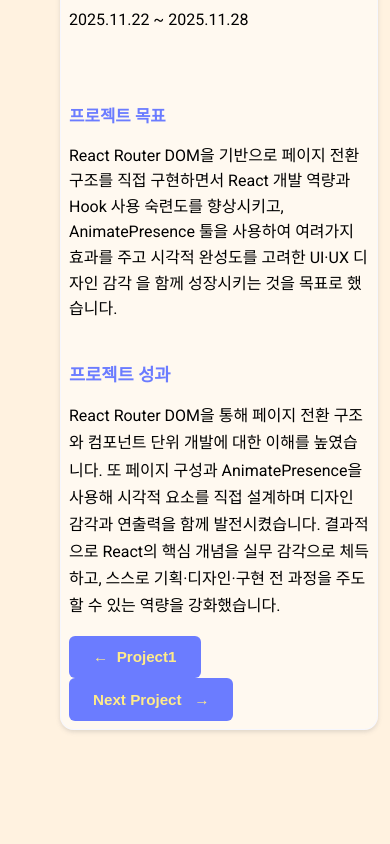
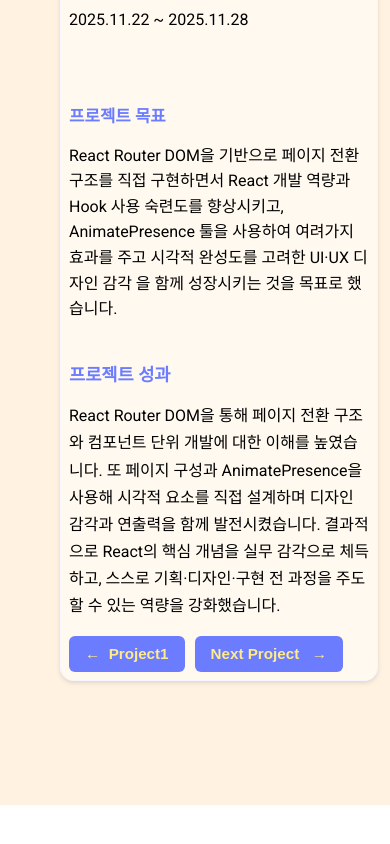
Before and after one commit to dasomchun/Portfolio, a React (Vite) app in the folder Portfolio/: page /#/project2 in a window 390 px wide. Shown: the part 924-1768 px from the top of the page. After the commit the page ends 1729 px from the top, so only its background shows below. Built offline with nearby package versions, Linux system fonts and the light colour scheme.

Commit message:
asadasdsd

```diff
--- a/Portfolio/src/conponents/Project1.css
+++ b/Portfolio/src/conponents/Project1.css
@@ -267,11 +267,9 @@
   .port1-stats {
     grid-template-columns: 1fr;
   }
+
   .port1-buttons {
-    margin-top: 2.5rem;
-  }
-  .port1-buttons {
-    max-width: 150px;
+    max-width: 200px;
     margin: 0 auto;
   }
   .btn-primary {
@@ -283,7 +281,6 @@
     border-radius: 6px;
     font-size: 0.95rem;
     font-weight: 700;
-    width: 30px;
     cursor: pointer;
     transition: background 0.3s ease;
   }
--- a/Portfolio/src/conponents/Project2.css
+++ b/Portfolio/src/conponents/Project2.css
@@ -285,4 +285,19 @@
   .port2-desc {
     font-size: 0.9rem;
   }
+  .port2-buttons {
+    display: flex;
+  }
+  .btn-primary2 {
+    background: #6b7cff;
+    color: #ffeb8a;
+    border: none;
+    padding: 0.6rem 1rem;
+    margin-right: 10px;
+    border-radius: 6px;
+    font-size: 0.95rem;
+    font-weight: 700;
+    cursor: pointer;
+    transition: background 0.3s ease;
+  }
 }
--- a/Portfolio/src/conponents/Project3.css
+++ b/Portfolio/src/conponents/Project3.css
@@ -306,4 +306,19 @@
   .port3-desc {
     font-size: 0.9rem;
   }
+  .port3-buttons {
+    display: flex;
+  }
+  .btn-primary3 {
+    background: #6b7cff;
+    color: #ffeb8a;
+    border: none;
+    padding: 0.6rem 1rem;
+    margin-right: 10px;
+    border-radius: 6px;
+    font-size: 0.95rem;
+    font-weight: 700;
+    cursor: pointer;
+    transition: background 0.3s ease;
+  }
 }
```
